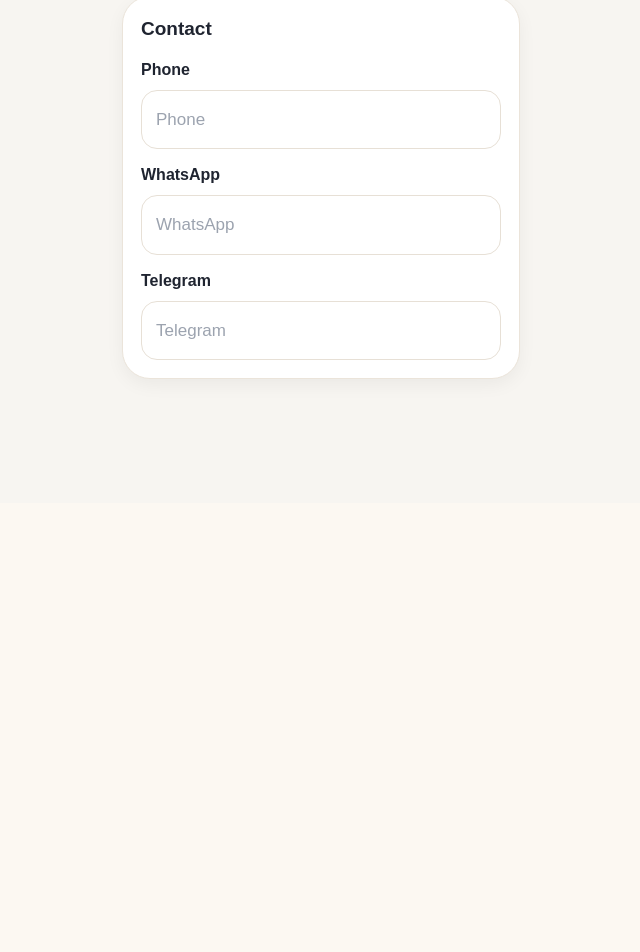
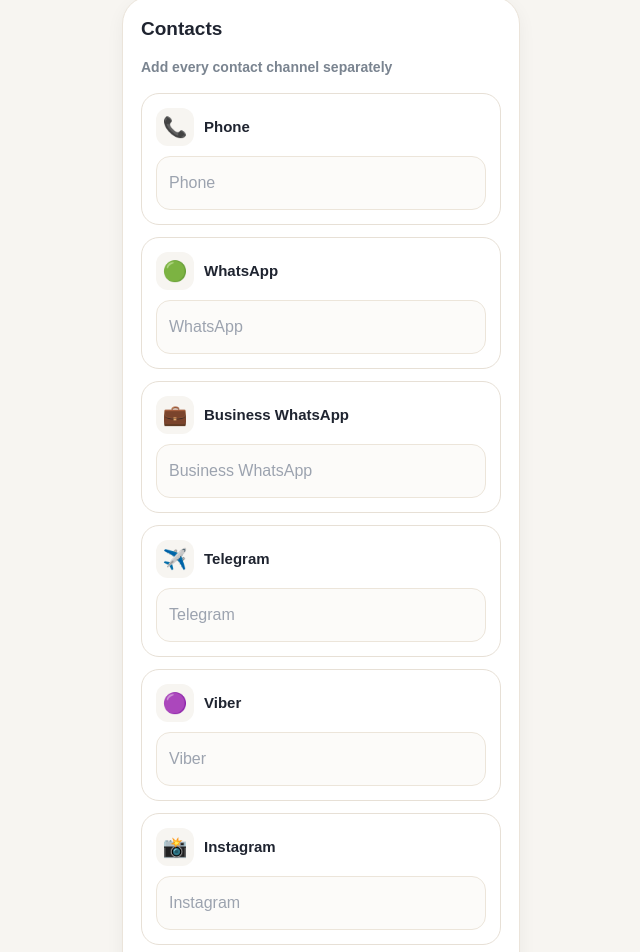
Before and after one commit to bellasalon4u-source/mapbookapp, a Next.js app: page /add in a window 1280 px wide. Shown: the part 1982-2934 px from the top of the page, without its empty margins (319-959 px from the left). Before the commit the page ends 2485 px from the top, so only its background shows below. Built offline with nearby package versions, Linux system fonts and the light colour scheme.

Commit message:
feat: upgrade add service contact section with advanced channels

```diff
--- a/app/add/page.tsx
+++ b/app/add/page.tsx
@@ -604,9 +604,15 @@ const pageTexts: Record<
     card: string;
     wallet: string;
     contact: string;
+    contactHint: string;
     phone: string;
     whatsapp: string;
+    businessWhatsapp: string;
     telegram: string;
+    viber: string;
+    instagram: string;
+    website: string;
+    email: string;
     publishService: string;
     pleaseEnterServiceTitle: string;
     pleaseEnterPrice: string;
@@ -645,10 +651,16 @@ const pageTexts: Record<
     cash: 'Cash',
     card: 'Card',
     wallet: 'E-money',
-    contact: 'Contact',
+    contact: 'Contacts',
+    contactHint: 'Add every contact channel separately',
     phone: 'Phone',
     whatsapp: 'WhatsApp',
+    businessWhatsapp: 'Business WhatsApp',
     telegram: 'Telegram',
+    viber: 'Viber',
+    instagram: 'Instagram',
+    website: 'Website',
+    email: 'Email',
     publishService: 'Publish service',
     pleaseEnterServiceTitle: 'Please enter service title',
     pleaseEnterPrice: 'Please enter price',
@@ -687,9 +699,15 @@ const pageTexts: Record<
     card: 'Карта',
     wallet: 'Электронные деньги',
     contact: 'Контакты',
+    contactHint: 'Добавьте каждый канал связи отдельно',
     phone: 'Телефон',
     whatsapp: 'WhatsApp',
+    businessWhatsapp: 'Business WhatsApp',
     telegram: 'Telegram',
+    viber: 'Viber',
+    instagram: 'Instagram',
+    website: 'Сайт',
+    email: 'Email',
     publishService: 'Опубликовать услугу',
     pleaseEnterServiceTitle: 'Введите название услуги',
     pleaseEnterPrice: 'Введите цену',
@@ -727,10 +745,16 @@ const pageTexts: Record<
     cash: 'Efectivo',
     card: 'Tarjeta',
     wallet: 'Dinero electrónico',
-    contact: 'Contacto',
+    contact: 'Contactos',
+    contactHint: 'Añade cada canal de contacto por separado',
     phone: 'Teléfono',
     whatsapp: 'WhatsApp',
+    businessWhatsapp: 'WhatsApp Business',
     telegram: 'Telegram',
+    viber: 'Viber',
+    instagram: 'Instagram',
+    website: 'Sitio web',
+    email: 'Email',
     publishService: 'Publicar servicio',
     pleaseEnterServiceTitle: 'Introduce el título del servicio',
     pleaseEnterPrice: 'Introduce el precio',
@@ -769,9 +793,15 @@ const pageTexts: Record<
     card: 'Karta',
     wallet: 'Elektronické peníze',
     contact: 'Kontakty',
+    contactHint: 'Přidejte každý kontakt zvlášť',
     phone: 'Telefon',
     whatsapp: 'WhatsApp',
+    businessWhatsapp: 'Business WhatsApp',
     telegram: 'Telegram',
+    viber: 'Viber',
+    instagram: 'Instagram',
+    website: 'Web',
+    email: 'Email',
     publishService: 'Publikovat službu',
     pleaseEnterServiceTitle: 'Zadejte název služby',
     pleaseEnterPrice: 'Zadejte cenu',
@@ -809,10 +839,16 @@ const pageTexts: Record<
     cash: 'Bar',
     card: 'Karte',
     wallet: 'E-Geld',
-    contact: 'Kontakt',
+    contact: 'Kontakte',
+    contactHint: 'Jeden Kontaktkanal separat hinzufügen',
     phone: 'Telefon',
     whatsapp: 'WhatsApp',
+    businessWhatsapp: 'Business WhatsApp',
     telegram: 'Telegram',
+    viber: 'Viber',
+    instagram: 'Instagram',
+    website: 'Website',
+    email: 'E-Mail',
     publishService: 'Dienstleistung veröffentlichen',
     pleaseEnterServiceTitle: 'Bitte Titel der Dienstleistung eingeben',
     pleaseEnterPrice: 'Bitte Preis eingeben',
@@ -850,10 +886,16 @@ const pageTexts: Record<
     cash: 'Gotówka',
     card: 'Karta',
     wallet: 'Pieniądz elektroniczny',
-    contact: 'Kontakt',
+    contact: 'Kontakty',
+    contactHint: 'Dodaj każdy kanał kontaktu osobno',
     phone: 'Telefon',
     whatsapp: 'WhatsApp',
+    businessWhatsapp: 'Business WhatsApp',
     telegram: 'Telegram',
+    viber: 'Viber',
+    instagram: 'Instagram',
+    website: 'Strona internetowa',
+    email: 'Email',
     publishService: 'Opublikuj usługę',
     pleaseEnterServiceTitle: 'Wpisz nazwę usługi',
     pleaseEnterPrice: 'Wpisz cenę',
@@ -959,6 +1001,92 @@ function FieldLabel({
   );
 }
 
+function ContactInput({
+  icon,
+  label,
+  value,
+  onChange,
+  placeholder,
+  inputMode = 'text',
+  type = 'text',
+}: {
+  icon: string;
+  label: string;
+  value: string;
+  onChange: (value: string) => void;
+  placeholder: string;
+  inputMode?: React.HTMLAttributes<HTMLInputElement>['inputMode'];
+  type?: string;
+}) {
+  return (
+    <div
+      style={{
+        border: '1px solid #e7e0d6',
+        borderRadius: 18,
+        background: '#fff',
+        padding: 14,
+      }}
+    >
+      <div
+        style={{
+          display: 'flex',
+          alignItems: 'center',
+          gap: 10,
+          marginBottom: 10,
+        }}
+      >
+        <div
+          style={{
+            width: 38,
+            height: 38,
+            borderRadius: 12,
+            background: '#f7f5f1',
+            display: 'flex',
+            alignItems: 'center',
+            justifyContent: 'center',
+            fontSize: 20,
+            flexShrink: 0,
+          }}
+        >
+          {icon}
+        </div>
+
+        <div
+          style={{
+            fontSize: 15,
+            fontWeight: 800,
+            color: '#1f2430',
+          }}
+        >
+          {label}
+        </div>
+      </div>
+
+      <input
+        value={value}
+        onChange={(e) => onChange(e.target.value)}
+        placeholder={placeholder}
+        inputMode={inputMode}
+        type={type}
+        autoCapitalize="none"
+        autoCorrect="off"
+        spellCheck={false}
+        style={{
+          width: '100%',
+          border: '1px solid #ece5da',
+          borderRadius: 14,
+          padding: '14px 12px',
+          fontSize: 16,
+          outline: 'none',
+          boxSizing: 'border-box',
+          background: '#fcfbf9',
+          color: '#1f2430',
+        }}
+      />
+    </div>
+  );
+}
+
 export default function AddServicePage() {
   const router = useRouter();
   const fileInputRef = useRef<HTMLInputElement | null>(null);
@@ -983,7 +1111,12 @@ export default function AddServicePage() {
 
   const [phone, setPhone] = useState('');
   const [whatsapp, setWhatsapp] = useState('');
+  const [businessWhatsapp, setBusinessWhatsapp] = useState('');
   const [telegram, setTelegram] = useState('');
+  const [viber, setViber] = useState('');
+  const [instagram, setInstagram] = useState('');
+  const [website, setWebsite] = useState('');
+  const [email, setEmail] = useState('');
 
   const [photos, setPhotos] = useState<ServicePhotoItem[]>([]);
 
@@ -1055,7 +1188,6 @@ export default function AddServicePage() {
     }));
 
     setPhotos((prev) => [...prev, ...mapped].slice(0, 8));
-
     event.target.value = '';
   };
 
@@ -1118,7 +1250,12 @@ export default function AddServicePage() {
         phone: phone.trim(),
         whatsapp: whatsapp.trim(),
         telegram: telegram.trim(),
-      },
+        businessWhatsapp: businessWhatsapp.trim(),
+        viber: viber.trim(),
+        instagram: instagram.trim(),
+        website: website.trim(),
+        email: email.trim(),
+      } as any,
       photos: photos.map((item) => item.preview),
     });
 
@@ -1743,55 +1880,90 @@ export default function AddServicePage() {
 
         <section style={{ padding: '16px 16px 0' }}>
           <SectionCard title={text.contact}>
-            <FieldLabel>{text.phone}</FieldLabel>
-            <input
+            <div
+              style={{
+                fontSize: 14,
+                color: '#7a8490',
+                marginBottom: 16,
+                fontWeight: 700,
+                lineHeight: 1.4,
+              }}
+            >
+              {text.contactHint}
+            </div>
+
+            <div style={{ display: 'grid', gap: 12 }}>
+              <ContactInput
+                icon="📞"
+                label={text.phone}
                 value={phone}
-              onChange={(e) => setPhone(e.target.value)}
+                onChange={setPhone}
                 placeholder={text.phone}
-              style={{
-                width: '100%',
-                border: '1px solid #e7e0d6',
-                borderRadius: 16,
-                padding: '16px 14px',
-                fontSize: 17,
-                outline: 'none',
-                marginBottom: 14,
-                boxSizing: 'border-box',
-              }}
+                inputMode="tel"
               />
 
-            <FieldLabel>{text.whatsapp}</FieldLabel>
-            <input
+              <ContactInput
+                icon="🟢"
+                label={text.whatsapp}
                 value={whatsapp}
-              onChange={(e) => setWhatsapp(e.target.value)}
+                onChange={setWhatsapp}
                 placeholder={text.whatsapp}
-              style={{
-                width: '100%',
-                border: '1px solid #e7e0d6',
-                borderRadius: 16,
-                padding: '16px 14px',
-                fontSize: 17,
-                outline: 'none',
-                marginBottom: 14,
-                boxSizing: 'border-box',
-              }}
+                inputMode="tel"
               />
 
-            <FieldLabel>{text.telegram}</FieldLabel>
-            <input
+              <ContactInput
+                icon="💼"
+                label={text.businessWhatsapp}
+                value={businessWhatsapp}
+                onChange={setBusinessWhatsapp}
+                placeholder={text.businessWhatsapp}
+                inputMode="tel"
+              />
+
+              <ContactInput
+                icon="✈️"
+                label={text.telegram}
                 value={telegram}
-              onChange={(e) => setTelegram(e.target.value)}
+                onChange={setTelegram}
                 placeholder={text.telegram}
-              style={{
-                width: '100%',
-                border: '1px solid #e7e0d6',
-                borderRadius: 16,
-                padding: '16px 14px',
-                fontSize: 17,
-                outline: 'none',
-                boxSizing: 'border-box',
-              }}
               />
+
+              <ContactInput
+                icon="🟣"
+                label={text.viber}
+                value={viber}
+                onChange={setViber}
+                placeholder={text.viber}
+                inputMode="tel"
+              />
+
+              <ContactInput
+                icon="📸"
+                label={text.instagram}
+                value={instagram}
+                onChange={setInstagram}
+                placeholder={text.instagram}
+              />
+
+              <ContactInput
+                icon="🌐"
+                label={text.website}
+                value={website}
+                onChange={setWebsite}
+                placeholder={text.website}
+                inputMode="url"
+              />
+
+              <ContactInput
+                icon="✉️"
+                label={text.email}
+                value={email}
+                onChange={setEmail}
+                placeholder={text.email}
+                inputMode="email"
+                type="email"
+              />
+            </div>
           </SectionCard>
         </section>
       </div>
```
Lines whose indentation alone changed are shown as unchanged.
